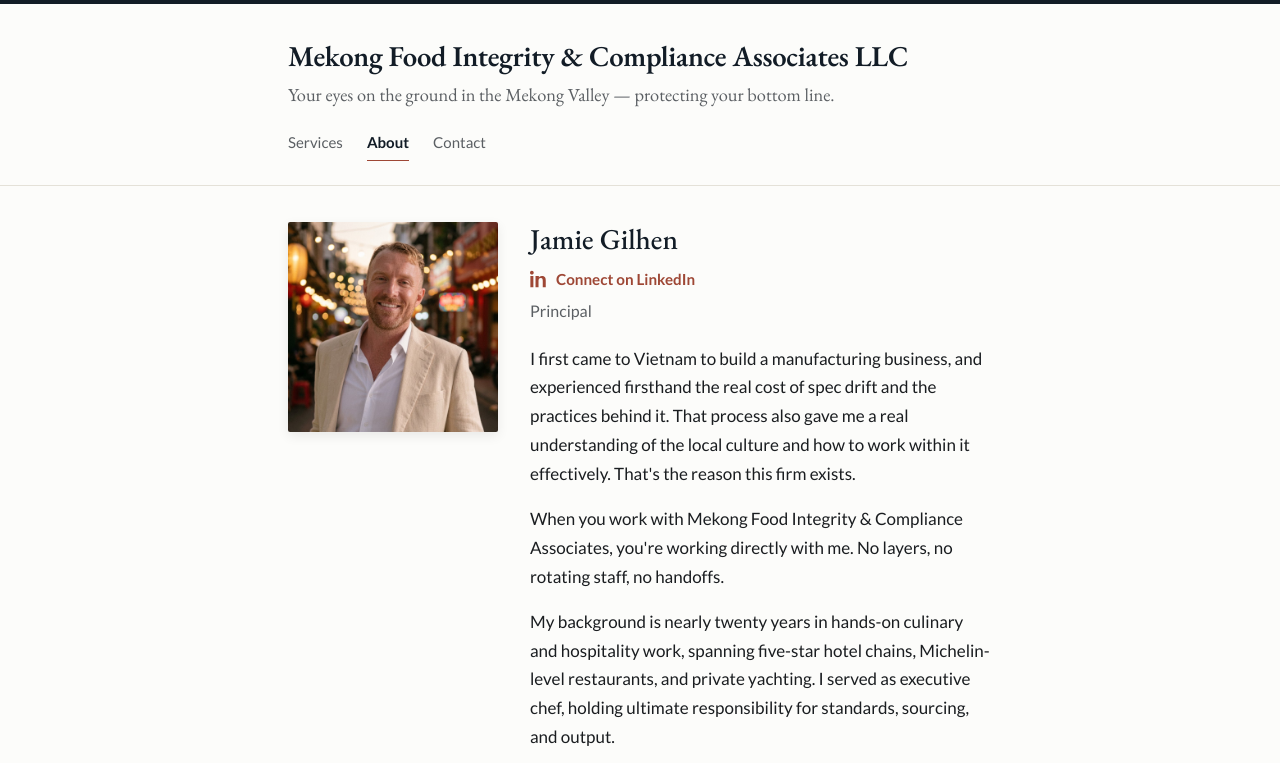
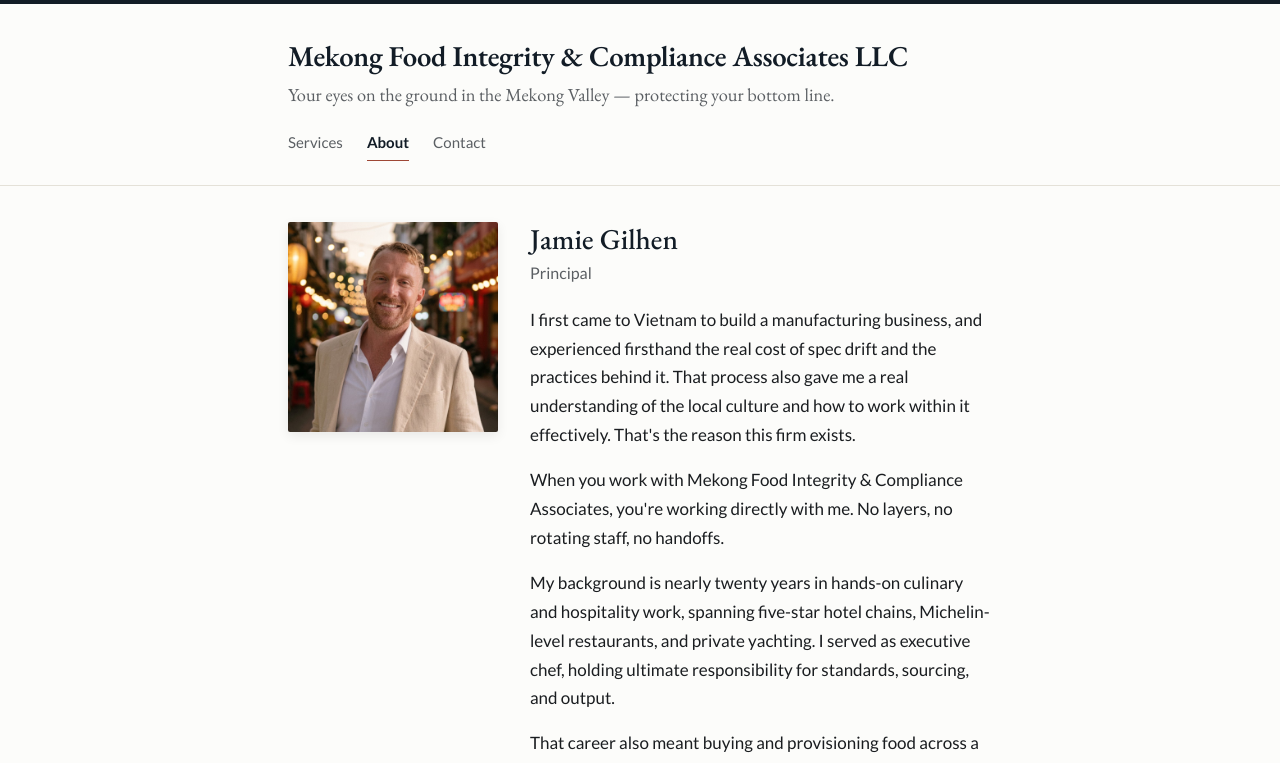
Before and after one commit to jimgilhen/mekong, a plain HTML site: page about.html in a window 1280 px wide. Shown: the top 763 px of the page. Drawn offline with nearby package versions, Linux system fonts and the light colour scheme.

Commit message:
Update about.html

```diff
--- a/about.html
+++ b/about.html
@@ -31,14 +31,7 @@
 
     <div class="about-bio-stack">
       <div>
-        <h2>Jamie Gilhen</h2>   <div>
-        <a class="linkedin-link" href="https://www.linkedin.com/in/jamie-gilhen" target="_blank" rel="noopener">
-          <svg width="18" height="18" viewBox="0 0 24 24" fill="none" xmlns="http://www.w3.org/2000/svg" aria-hidden="true">
-            <path d="M4.98 3.5C4.98 4.88 3.87 6 2.5 6S0 4.88 0 3.5 1.11 1 2.48 1s2.5 1.12 2.5 2.5zM.5 8h4v15h-4V8zm7.5 0h3.83v2.05h.05c.53-1 1.84-2.05 3.79-2.05C19.9 8 21 10.19 21 14.05V23h-4v-7.9c0-1.88-.03-4.3-2.62-4.3-2.62 0-3.02 2.05-3.02 4.16V23h-4V8z" fill="currentColor"/>
-          </svg>
-          Connect on LinkedIn
-        </a>
-      </div>
+        <h2>Jamie Gilhen</h2>
         <div class="role">Principal</div>
       </div>
       <p>I first came to Vietnam to build a manufacturing business, and experienced firsthand the real cost of spec drift and the practices behind it. That process also gave me a real understanding of the local culture and how to work within it effectively. That's the reason this firm exists.</p>
```
